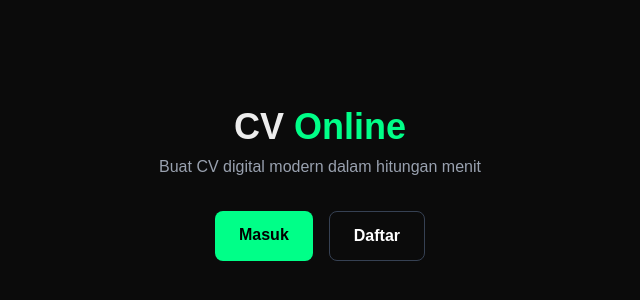
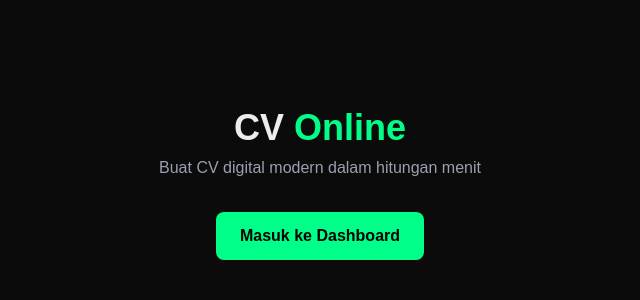
Before and after one commit to Ps1906132/cv_Pendi, a Next.js app: page / in a window 1280 px wide. Shown: the part 216-516 px from the top of the page, without its empty margins (320-960 px from the left). Built offline with nearby package versions, Linux system fonts and the light colour scheme.

Commit message:
hapus tombol Daftar dari landing page dan login page

```diff
--- a/app/login/page.tsx
+++ b/app/login/page.tsx
@@ -2,7 +2,6 @@
 
 import { useState } from "react"
 import { useRouter } from "next/navigation"
-import Link from "next/link"
 
 export default function LoginPage() {
   const [username, setUsername] = useState("")
@@ -63,12 +62,7 @@ export default function LoginPage() {
         >
           Masuk
         </button>
-        <p className="text-center text-sm text-gray-400">
-          Belum punya akun?{" "}
-          <Link href="/register" className="text-[#00FF88] hover:underline">
-            Daftar
-          </Link>
-        </p>
+
       </form>
     </div>
   )
--- a/app/page.tsx
+++ b/app/page.tsx
@@ -7,20 +7,12 @@ export default function Home() {
         CV <span className="text-[#00FF88]">Online</span>
       </h1>
       <p className="text-gray-400 mb-8">Buat CV digital modern dalam hitungan menit</p>
-      <div className="flex gap-4">
-        <Link
-          href="/login"
-          className="rounded-lg bg-[#00FF88] px-6 py-3 font-semibold text-black transition hover:bg-[#00cc6a]"
-        >
-          Masuk
-        </Link>
-        <Link
-          href="/register"
-          className="rounded-lg border border-gray-700 px-6 py-3 font-semibold text-white transition hover:border-[#00FF88]"
-        >
-          Daftar
-        </Link>
-      </div>
+      <Link
+        href="/login"
+        className="rounded-lg bg-[#00FF88] px-6 py-3 font-semibold text-black transition hover:bg-[#00cc6a]"
+      >
+        Masuk ke Dashboard
+      </Link>
     </div>
   )
 }
```
